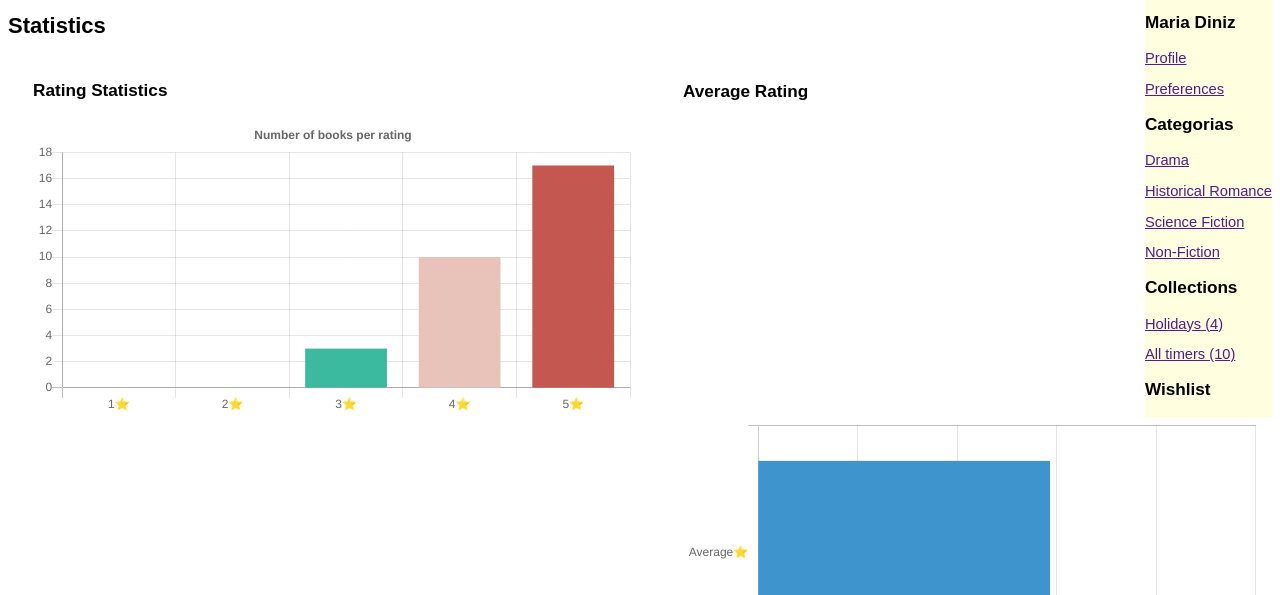
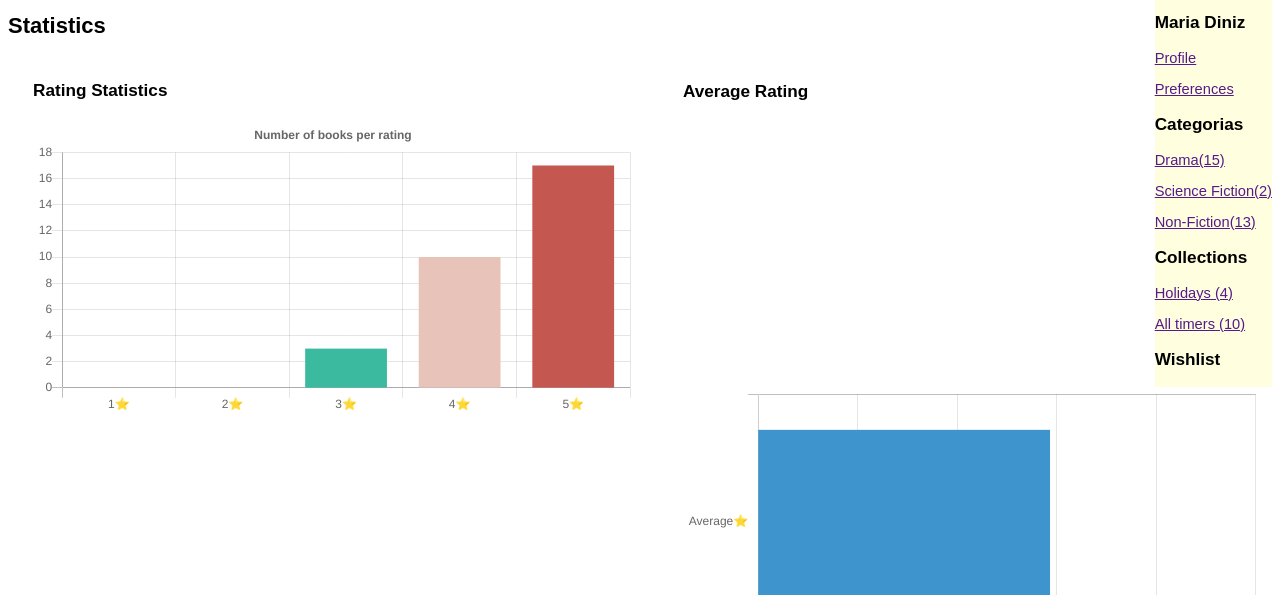
Before and after one commit to Milkafreak/Web-CloudComputingGroupWork, a plain HTML site: page statistics.html in a window 1280 px wide. Shown: the part 205-800 px from the top of the page. Drawn offline with nearby package versions, Linux system fonts and the light colour scheme.

Commit message:
Nr of books near category (solved)

```diff
--- a/script.js
+++ b/script.js
@@ -190,7 +190,12 @@ function addNewBook(books) {
     numberrating: new_numberrating,
   };
 
-  books.push(newBook);
+  if (new_title != '' && new_author != ''
+      && new_image != '' && new_rating != '' && new_numberrating != ''){
+        books.push(newBook);
+      } else{
+        alert("All boxes need to be filled!")
+      }
 }
 
 // For Statistics
@@ -291,20 +296,12 @@ function countBooks(books) {
       countDrama += 1;
     } else if (books[i].category == "Non-fiction") {
       countNon += 1;
-    } else if (books[i].category == "Science Fiction") {
+    } else {
       countScience += 1;
-    } else {
-      countHistorical += 1;
     }
   }
 
-  let drama = document.getElementsByClassName("drama");
-  let historicalRomance = document.getElementsByClassName("historicalRomance");
-  let science = document.getElementsByClassName("scienceFiction");
-  let nonFiction = document.getElementsByClassName("nonFiction");
-
-  drama.innerHTML = "Drama (${countDrama})";
-  science.innerHTML = "Science Fiction (${countScience})";
-  nonFiction.innerHTML = "Non-fiction (${countNon})";
-  historicalRomance.innerHTML = "Historical Romance ${countHistorical})";
+  document.getElementById("drama").innerHTML += "(" + countDrama + ")"
+  document.getElementById("scienceFiction").innerHTML += "(" + countScience + ")"
+  document.getElementById("nonFiction").innerHTML += "(" + countNon + ")"
 }
--- a/statistics.html
+++ b/statistics.html
@@ -48,10 +48,9 @@
       <p><a href="">Profile</a></p>
       <p><a href="">Preferences</a></p>
       <h3>Categorias</h3>
-      <p><a href="" class="drama">Drama</a></p>
-      <p><a href="" class="historialRomance">Historical Romance</a></p>
-      <p><a href="" class="scienceFiction">Science Fiction</a></p>
-      <p><a href="" class="nonFiction">Non-Fiction</a></p>
+      <p><a href="" id="drama">Drama</a></p>
+      <p><a href="" id="scienceFiction">Science Fiction</a></p>
+      <p><a href="" id="nonFiction">Non-Fiction</a></p>
       <h3>Collections</h3>
       <p><a href="">Holidays (4)</a></p>
       <p><a href="">All timers (10)</a></p>
```
Also changed, not shown: addBook.html (+3 -4 lines), books.html (+3 -4 lines).
